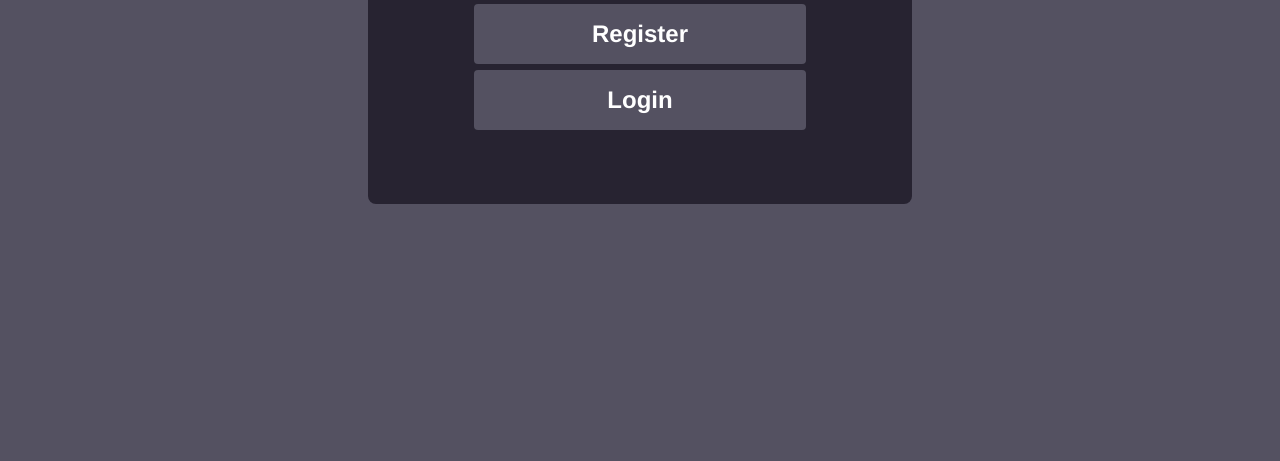
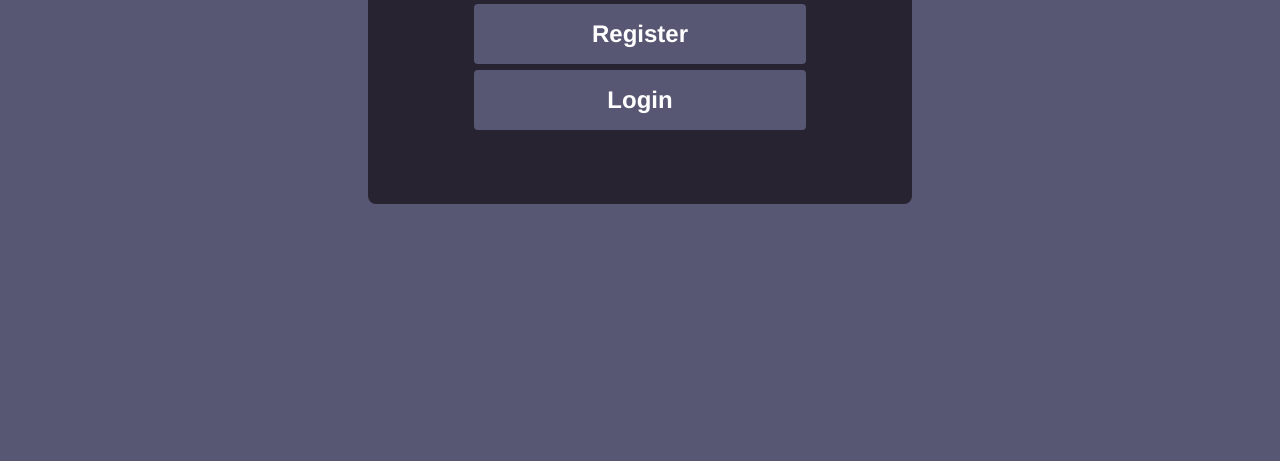
Before and after one commit to Anri17/dischat, a website: page public/index.html in a window 1280 px wide. Shown: the part 339-800 px from the top of the page. Drawn offline with Linux system fonts and the light colour scheme.

Commit message:
testing color palettes

```diff
--- a/public/css/style.css
+++ b/public/css/style.css
@@ -2,11 +2,11 @@
 /* Palette color codes */
 /* Palette URL: http://paletton.com/#uid=14e0u0k8Dg3gF4K9X7l85nq5b-O */
 :root {
-    --color-0: #545161; /* Main Primary color */
-    --color-1: #161222;
-    --color-2: rgb(39, 35, 49);
-    --color-3: rgb(111, 104, 136);
-    --color-4: #A7A1BB;
+    --color-0: #575774; /* Main Primary color */
+    --color-1: #130e1d;
+    --color-2: rgb(40, 35, 49);
+    --color-3: #4e4b64;
+    --color-4: rgb(147, 142, 165);
 }
 /* Generated by Paletton.com © 2002-2014 */
 /* http://paletton.com */
@@ -173,7 +173,7 @@ p {
     border-bottom-left-radius: 0.2rem;
     border-bottom-right-radius: 0.2rem;
     margin: 0.5rem;
-    top: 66px;
+    top: 64px;
     right: 21px;
     box-shadow: 0px 4px 4px 0px;
     border: 2px solid var(--color-0);
@@ -398,7 +398,7 @@ p {
 }
 
 .btn:active {
-    background-color: var(--color-1);
+    background-color: var(--color-3);
     color: #c7c7c7;
 }
 
```
